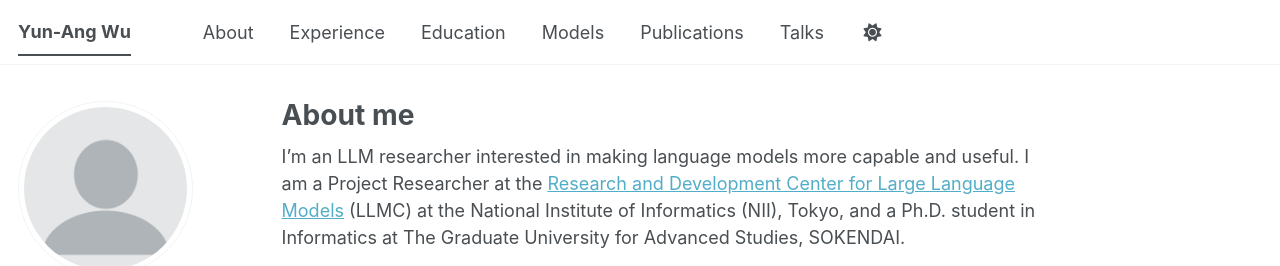
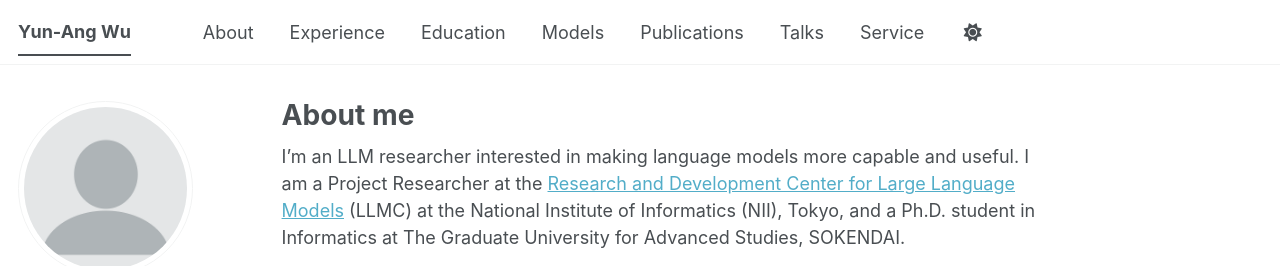
Before and after one commit to yunangwu/yunangwu.github.io, a Jekyll site: the page built from _pages/about.html, in a window 1280 px wide. Shown: the top 266 px of the page. Built offline with Jekyll 4.4.1, drawn with Linux system fonts in a browser that asks for light colours; a style sheet for code colours, icons or effects is not loaded; some of the changed text lies outside the part shown.

Commit message:
Add Service section (FT-LLM 2027, PAN 2026)
Co-Authored-By: Claude Opus 5.5 <noreply@anthropic.com>

```diff
--- a/_data/navigation.yml
+++ b/_data/navigation.yml
@@ -19,3 +19,6 @@ main:
 
   - title: "Talks"
     url: /#talks
+
+  - title: "Service"
+    url: /#service
--- a/_pages/about.html
+++ b/_pages/about.html
@@ -81,3 +81,19 @@ links (list of name/url, e.g. Slides, Video, Event), note (optional, Markdown al
     {% endfor %}
   </ul>
 {% endif %}
+
+<h2 id="service">Service</h2>
+<ul class="pub-list">
+  <li class="pub-item">
+    <span class="pub-title">Workshop Organizer, FT-LLM 2027</span>
+    <a class="pub-link" href="https://llm-jp.github.io/tuning-competition/2027/contact.html">Website</a>
+    <br>
+    <span class="pub-meta"><i>大規模言語モデルのファインチューニング技術と評価</i> (Fine-Tuning Techniques and Evaluation of Large Language Models): competition and workshop, planned for NLP 2027. <strong>(2027)</strong></span>
+  </li>
+  <li class="pub-item">
+    <span class="pub-title">Task Organizer, PAN 2026 Generative Plagiarism Detection</span>
+    <a class="pub-link" href="https://pan.webis.de/clef26/pan26-web/generated-plagiarism-detection.html">Website</a>
+    <br>
+    <span class="pub-meta">Shared task at PAN, CLEF 2026, Jena, Germany. <strong>(2026)</strong></span>
+  </li>
+</ul>
--- a/assets/css/main.scss
+++ b/assets/css/main.scss
@@ -56,3 +56,6 @@
 /* Single-page navigation: smooth scrolling to sections, clear of the fixed top bar */
 html { scroll-behavior: smooth; }
 .page__content [id] { scroll-margin-top: 5em; }
+
+/* Keep the site title on one line; menu items that don't fit move into the hamburger menu */
+.masthead__menu-item--lg { white-space: nowrap; }
```
